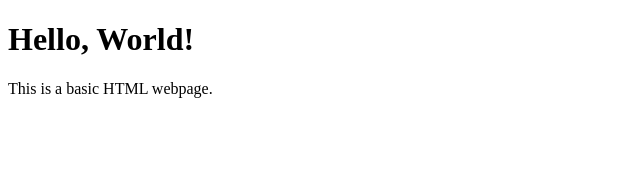
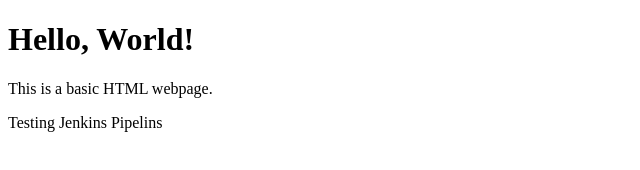
Before and after one commit to sayyedhussain-tudip/Git-Jenkin-Integration, a plain HTML site: page index.html in a window 1280 px wide. Shown: the whole page, without its empty margins (0-640 px from the left). Drawn offline with Linux system fonts and the light colour scheme.

Commit message:
Testing Jenkins Pipeline

```diff
--- a/index.html
+++ b/index.html
@@ -6,5 +6,6 @@
 <body>
     <h1>Hello, World!</h1>
     <p>This is a basic HTML webpage.</p>
+    <p>Testing Jenkins Pipelins
 </body>
 </html>
```
